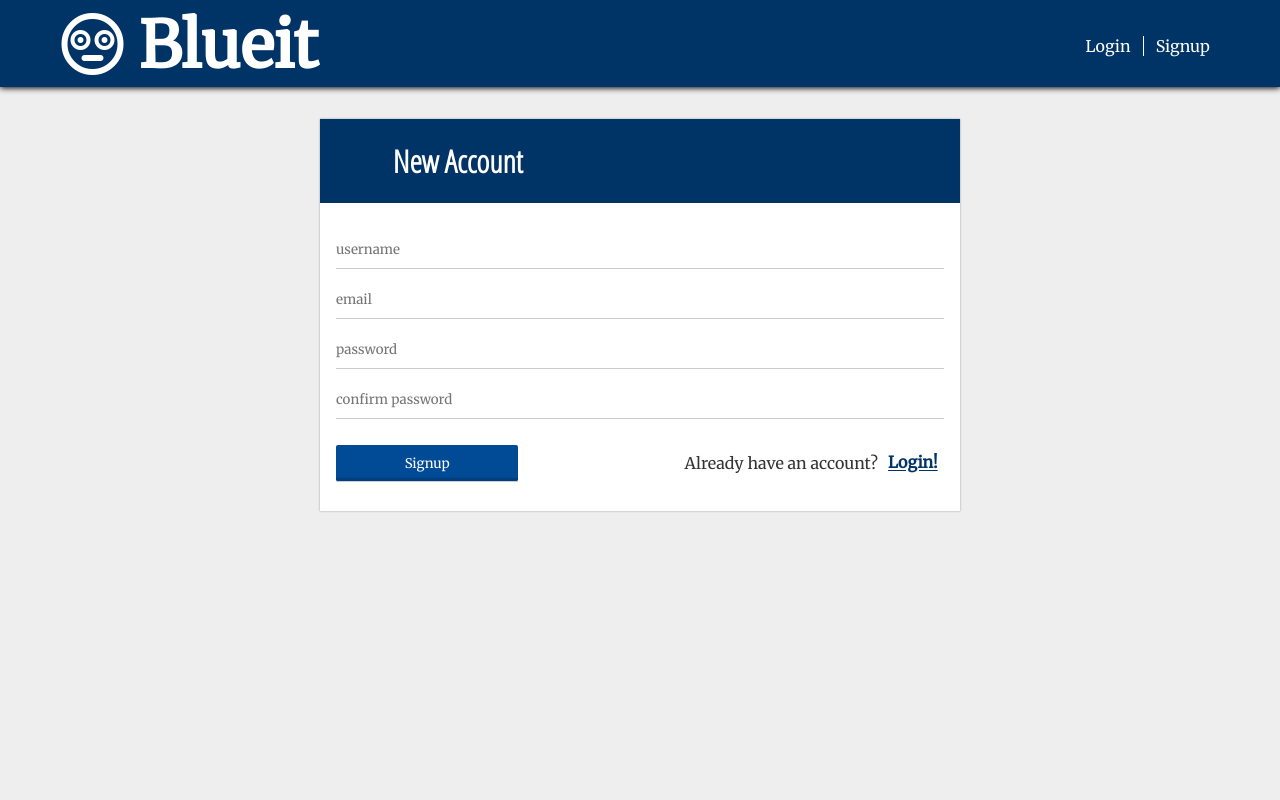
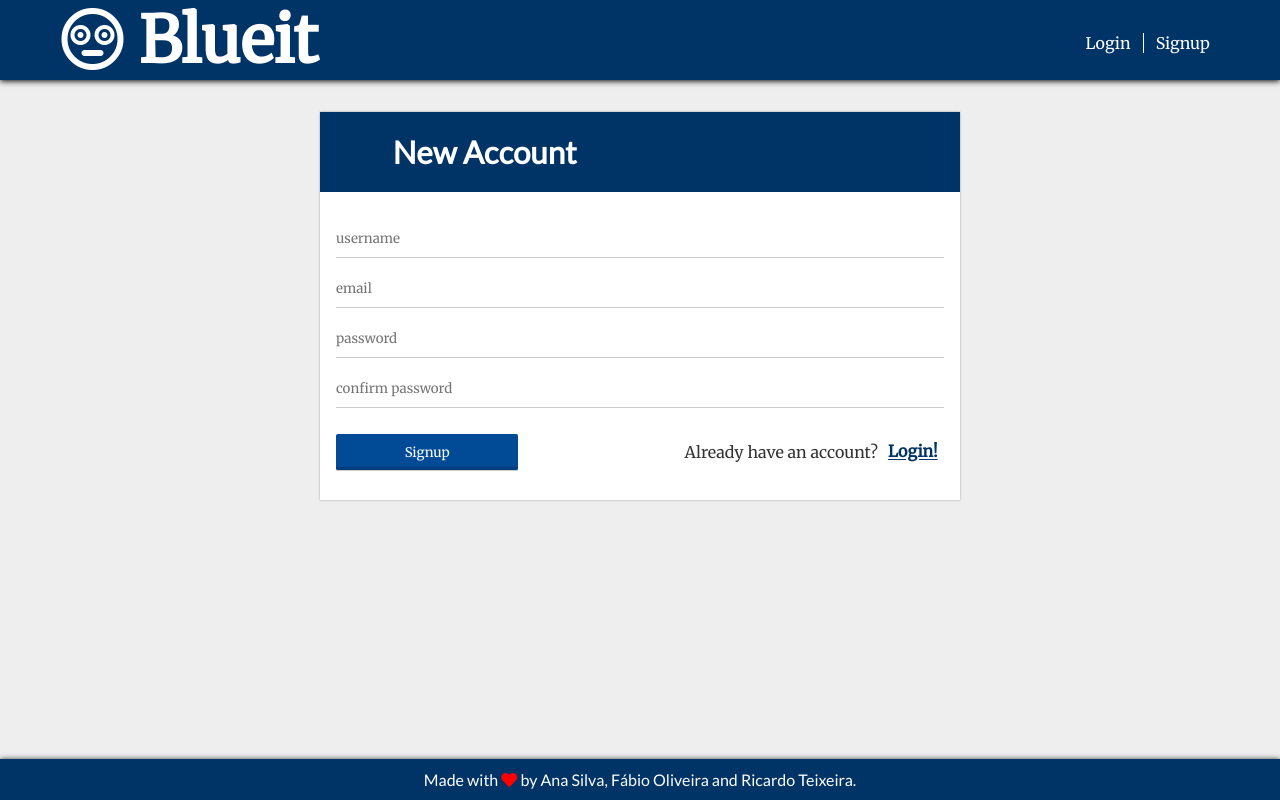
Before and after one commit to EgzysT/LTW_1819, a PHP site: page /pages/signup in a window 1280 px wide. Run offline with PHP 8.4, Linux system fonts and the light colour scheme; some libraries are stand-ins or nearby versions.

Commit message:
Added a initial version of a possible footer for the body.

```diff
--- a/css/style.css
+++ b/css/style.css
@@ -4,6 +4,9 @@
 
  body {
 	margin: 0 auto;
+	min-height: 100vh;
+	height: 100%;
+	position: relative;
 
 	--bg-color: #EEE;
 	--panel-color: #FFF;
@@ -20,7 +23,7 @@
 	--error-fg-color: #D8000C;
 
 	--serif-font: 'Merriweather';
-	--sans-font: 'Open Sans Condensed';
+	--sans-font: 'Lato';
 	font-family: var(--serif-font);
 
 	background-color: var(--bg-color);
@@ -91,6 +94,7 @@ h2 {
  	box-shadow: inset 0 -0.6em 0 -0.35em rgba(0, 0, 0, 0.17);
  	text-align: center;
 	transition: all 0.2s;
+	font-family: var(--serif-font);
 }
 
 .button-block {
@@ -290,3 +294,23 @@ Log in and Sign up
     align-items: center;
 	justify-content: center;
 }
+
+/* Body Footer */
+
+body > footer {
+	position:absolute;
+	bottom:0;
+	font-size: 1em;
+	padding: 0.7em 0;
+	width: 100%;
+	text-align: center;
+	font-family: var(--sans-font);
+
+	color: var(--panel-color);
+	background-color: var(--main-color);
+	box-shadow: 0 1px 6px 0 #000;
+}
+
+body > footer > i {
+	color: red;
+}
--- a/templates/tpl_common.php
+++ b/templates/tpl_common.php
@@ -13,7 +13,7 @@
       <meta name="viewport" content="width=device-width, initial-scale=1, shrink-to-fit=no">
       <link rel="stylesheet" href="https://use.fontawesome.com/releases/v5.3.1/css/all.css" crossorigin="anonymous">
       <link rel="stylesheet" href="../css/style.css">
-      <link href="https://fonts.googleapis.com/css?family=Merriweather|Open+Sans+Condensed:300" rel="stylesheet">
+      <link href="https://fonts.googleapis.com/css?family=Merriweather|Lato" rel="stylesheet">
       <link rel="icon" href="../assets/favicon2.ico">
       <script src="../js/main.js" defer></script>
     </head>
@@ -56,6 +56,9 @@
  * Draws the footer for all pages.
  */ ?>
    </div>
+   <footer>
+    Made with <i class="fas fa-heart"></i> by Ana Silva, Fábio Oliveira and Ricardo Teixeira.
+   </footer>
   </body>
 </html>
 <?php } ?>
```
